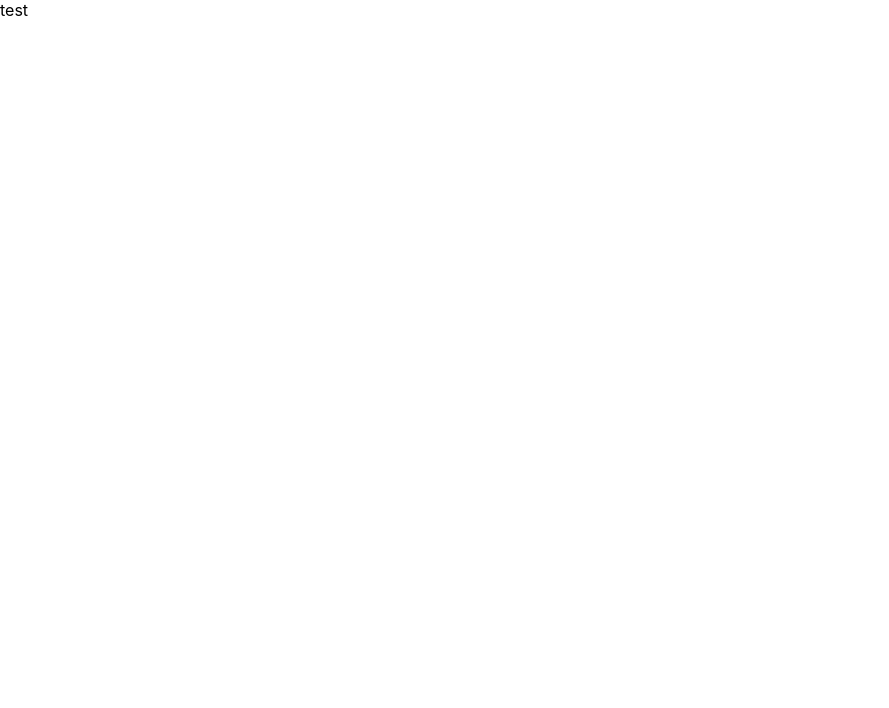
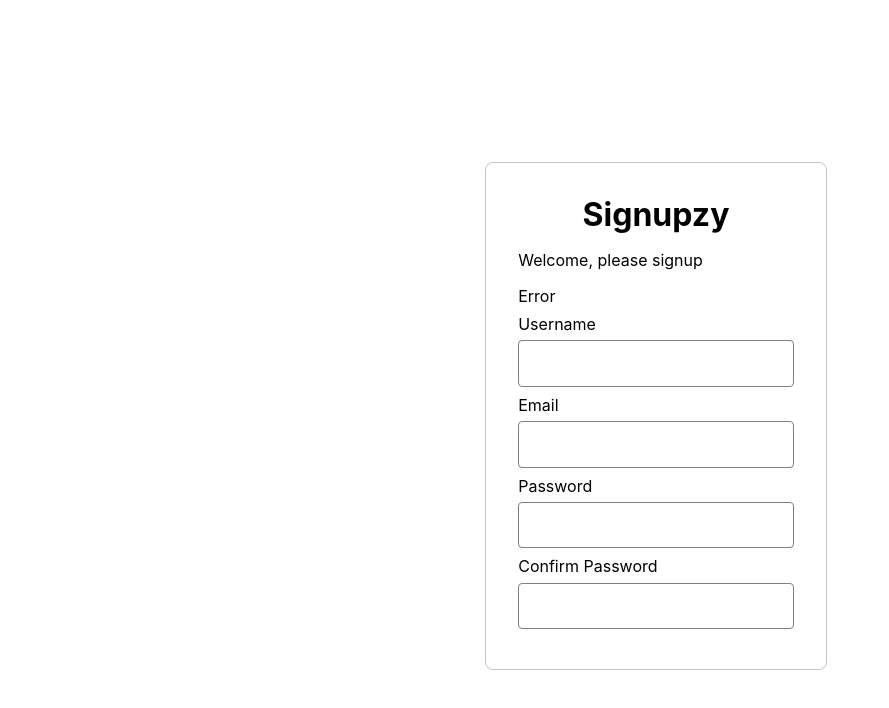
Before and after one commit to maltenz/signupzy, a React (Create React App) app: page / in a window 1280 px wide. Shown: the top 708 px of the page, without its empty margins (0-889 px from the left). Built offline with nearby package versions, Linux system fonts and the light colour scheme.

Commit message:
[WIP] add input field

```diff
--- a/package.json
+++ b/package.json
@@ -13,6 +13,7 @@
     "react": "^17.0.2",
     "react-dom": "^17.0.2",
     "react-hook-form": "^7.4.0",
+    "react-jss": "^10.6.0",
     "react-scripts": "4.0.3",
     "typescript": "^4.1.2",
     "web-vitals": "^1.0.1"
--- a/src/components/InputField.tsx
+++ b/src/components/InputField.tsx
@@ -1,7 +1,42 @@
 import { FC } from 'react';
+import { createUseStyles } from 'react-jss';
 
-const InputField: FC = () => {
-  return <div>InputField</div>;
+const useStyles = createUseStyles({
+  inputField: {
+    margin: '0.5em 0',
+  },
+
+  inputWrapper: {
+    margin: '0.4em 0',
+    boxSizing: 'border-box',
+    '& input': {
+      font: 'inherit',
+      color: 'currentColor',
+      height: '1.1876em',
+      padding: '0.8em',
+      borderRadius: 4,
+      border: '0.5px grey solid',
+    },
+  },
+});
+
+type Props = {
+  label: string;
+};
+
+const InputField: FC<Props> = ({ label }) => {
+  const classes = useStyles();
+
+  return (
+    <div className={classes.inputField}>
+      <label>
+        {label}
+        <div className={classes.inputWrapper}>
+          <input type="text" />
+        </div>
+      </label>
+    </div>
+  );
 };
 
 export default InputField;
--- a/src/pages/SignUp.tsx
+++ b/src/pages/SignUp.tsx
@@ -1,7 +1,68 @@
 import { FC } from 'react';
+import { createUseStyles } from 'react-jss';
+
+import InputField from '../components/InputField';
+
+const useStyles = createUseStyles({
+  formContainer: {
+    display: 'flex',
+    height: '100vh',
+    width: '100%',
+    margin: '1em',
+    justifyContent: 'center',
+    alignItems: 'center',
+  },
+  form: {
+    padding: '2em',
+    border: '1px #cac3c3 solid',
+    borderRadius: 8,
+  },
+  formHeader: {
+    textAlign: 'center',
+    fontWeight: 'bold',
+    fontSize: '2em',
+  },
+
+  inputField: {
+    margin: '0.5em 0',
+  },
+
+  inputWrapper: {
+    margin: '0.4em 0',
+    boxSizing: 'border-box',
+    '& input': {
+      font: 'inherit',
+      color: 'currentColor',
+      height: '1.1876em',
+      padding: '0.8em',
+      borderRadius: 4,
+      border: '0.5px grey solid',
+    },
+  },
+});
 
 const SignUp: FC = () => {
-  return <div>test</div>;
+  const classes = useStyles();
+  return (
+    <div className={classes.formContainer}>
+      <form className={classes.form}>
+        <div className={classes.formHeader} role="heading" aria-level={1}>
+          Signupzy
+        </div>
+
+        <p>Welcome, please signup</p>
+
+        <div>
+          <div>Error</div>
+        </div>
+
+        <InputField label="Username" />
+        <InputField label="Email" />
+        <InputField label="Password" />
+        <InputField label="Confirm Password" />
+      </form>
+    </div>
+  );
 };
 
 export default SignUp;
```
Also changed, not shown: 1 other file (tests, documents, lock files or other folders).
